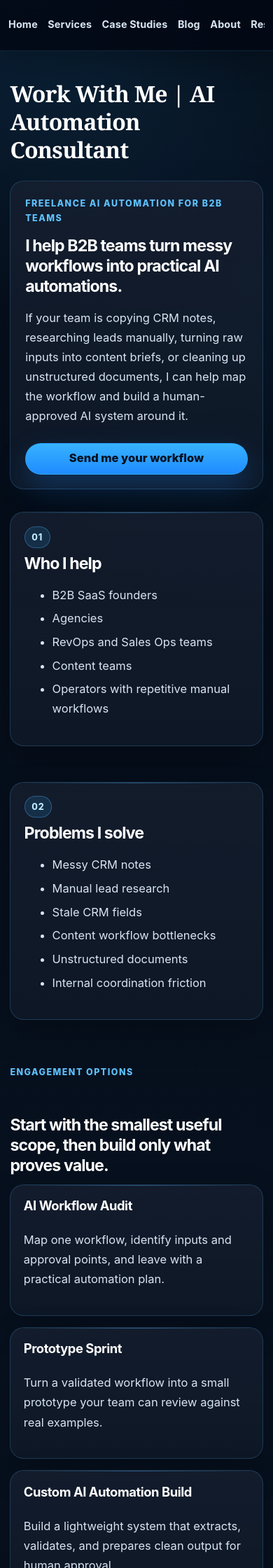
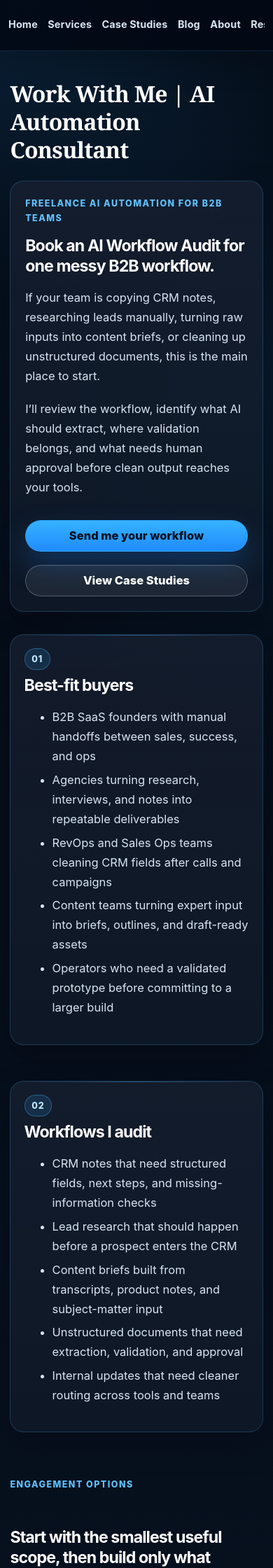
Before and after one commit to mahadevupadhyayula/mahadevupadhyayula.github.io, a Jekyll site: the page built from work-with-me.md, in a window 390 px wide. Shown: the top 2240 px of the page at 70% size. Built offline with Jekyll 4.4.1, drawn with Linux system fonts in a browser that asks for light colours; some of the changed text lies outside the part shown.

Commit message:
Refine Work With Me conversion flow

```diff
--- a/assets/css/style.css
+++ b/assets/css/style.css
@@ -1648,3 +1648,68 @@ img {
     grid-template-columns: 1fr;
   }
 }
+
+/* Work With Me main conversion intake */
+.intake-block {
+  display: grid;
+  grid-template-columns: minmax(0, 0.9fr) minmax(280px, 1.1fr);
+  gap: clamp(1.25rem, 4vw, 2rem);
+  align-items: start;
+}
+
+.intake-copy p,
+.intake-copy li {
+  color: #bdd0e5;
+}
+
+.workflow-intake-form {
+  display: grid;
+  gap: 0.8rem;
+  padding: clamp(1rem, 3vw, 1.35rem);
+  border: 1px solid rgba(84, 184, 255, 0.18);
+  border-radius: 22px;
+  background: rgba(3, 9, 20, 0.42);
+}
+
+.workflow-intake-form label {
+  color: #e8f6ff;
+  font-size: 0.88rem;
+  font-weight: 850;
+}
+
+.workflow-intake-form input,
+.workflow-intake-form select,
+.workflow-intake-form textarea {
+  width: 100%;
+  border: 1px solid rgba(84, 184, 255, 0.24);
+  border-radius: 14px;
+  background: rgba(255, 255, 255, 0.06);
+  color: #ffffff;
+  font: inherit;
+  padding: 0.72rem 0.85rem;
+}
+
+.workflow-intake-form textarea {
+  resize: vertical;
+}
+
+.workflow-intake-form input::placeholder,
+.workflow-intake-form textarea::placeholder {
+  color: rgba(216, 228, 242, 0.58);
+}
+
+.workflow-intake-form select option {
+  color: #071426;
+}
+
+.workflow-intake-form .button-link {
+  margin-top: 0.35rem;
+  border-radius: 999px;
+  cursor: pointer;
+}
+
+@media (max-width: 820px) {
+  .intake-block {
+    grid-template-columns: 1fr;
+  }
+}
--- a/work-with-me.md
+++ b/work-with-me.md
@@ -7,34 +7,37 @@ permalink: /work-with-me/
 
 <section class="services-intro work-with-me-hero" aria-labelledby="work-with-me-intro">
   <p class="section-eyebrow">Freelance AI automation for B2B teams</p>
-  <h2 id="work-with-me-intro">I help B2B teams turn messy workflows into practical AI automations.</h2>
-  <p>If your team is copying CRM notes, researching leads manually, turning raw inputs into content briefs, or cleaning up unstructured documents, I can help map the workflow and build a human-approved AI system around it.</p>
-  <a class="button-link button-primary" href="mailto:mahadev@mahadevupadhyayula.com?subject=My%20workflow%20for%20AI%20automation">Send me your workflow</a>
+  <h2 id="work-with-me-intro">Book an AI Workflow Audit for one messy B2B workflow.</h2>
+  <p>If your team is copying CRM notes, researching leads manually, turning raw inputs into content briefs, or cleaning up unstructured documents, this is the main place to start.</p>
+  <p>I’ll review the workflow, identify what AI should extract, where validation belongs, and what needs human approval before clean output reaches your tools.</p>
+  <div class="hero-actions" aria-label="Work with me actions">
+    <a class="button-link button-primary" href="#workflow-intake">Send me your workflow</a>
+    <a class="button-link button-secondary" href="{{ '/case-studies' | relative_url }}">View Case Studies</a>
+  </div>
 </section>
 
 <section class="work-with-me-grid" aria-label="Who I help and problems I solve">
   <article class="service-detail-card">
     <p class="service-number">01</p>
-    <h2>Who I help</h2>
+    <h2>Best-fit buyers</h2>
     <ul>
-      <li>B2B SaaS founders</li>
-      <li>Agencies</li>
-      <li>RevOps and Sales Ops teams</li>
-      <li>Content teams</li>
-      <li>Operators with repetitive manual workflows</li>
+      <li>B2B SaaS founders with manual handoffs between sales, success, and ops</li>
+      <li>Agencies turning research, interviews, and notes into repeatable deliverables</li>
+      <li>RevOps and Sales Ops teams cleaning CRM fields after calls and campaigns</li>
+      <li>Content teams turning expert input into briefs, outlines, and draft-ready assets</li>
+      <li>Operators who need a validated prototype before committing to a larger build</li>
     </ul>
   </article>
 
   <article class="service-detail-card">
     <p class="service-number">02</p>
-    <h2>Problems I solve</h2>
+    <h2>Workflows I audit</h2>
     <ul>
-      <li>Messy CRM notes</li>
-      <li>Manual lead research</li>
-      <li>Stale CRM fields</li>
-      <li>Content workflow bottlenecks</li>
-      <li>Unstructured documents</li>
-      <li>Internal coordination friction</li>
+      <li>CRM notes that need structured fields, next steps, and missing-information checks</li>
+      <li>Lead research that should happen before a prospect enters the CRM</li>
+      <li>Content briefs built from transcripts, product notes, and subject-matter input</li>
+      <li>Unstructured documents that need extraction, validation, and approval</li>
+      <li>Internal updates that need cleaner routing across tools and teams</li>
     </ul>
   </article>
 </section>
@@ -48,16 +51,16 @@ permalink: /work-with-me/
       <p>Map one workflow, identify inputs and approval points, and leave with a practical automation plan.</p>
     </article>
     <article>
-      <h3>Prototype Sprint</h3>
-      <p>Turn a validated workflow into a small prototype your team can review against real examples.</p>
+      <h3>CRM Hygiene Agent</h3>
+      <p>Extract structured fields, follow-ups, and missing-information checks from CRM notes, emails, and calls.</p>
     </article>
     <article>
-      <h3>Custom AI Automation Build</h3>
-      <p>Build a lightweight system that extracts, validates, and prepares clean output for human approval.</p>
+      <h3>Pre-CRM Research Agent</h3>
+      <p>Turn public account research into reviewed company summaries before records enter the CRM.</p>
     </article>
     <article>
-      <h3>AI Product / MBP Advisory</h3>
-      <p>Get product guidance on scoping, workflow design, validation logic, and MVP sequencing.</p>
+      <h3>Custom AI Automation MVP</h3>
+      <p>Build a lightweight prototype that extracts, validates, and prepares clean output for human approval.</p>
     </article>
   </div>
 </section>
@@ -67,8 +70,7 @@ permalink: /work-with-me/
   <h2 id="project-flow-title">We turn one real workflow into a reviewed automation path.</h2>
   <p>The goal is not to remove judgment. The goal is to make messy inputs easier to extract, validate, approve, and turn into clean output.</p>
   <div class="workflow-path" aria-label="Project flow">
-    <span>Workflow Map</span>
-    <span>Inputs</span>
+    <span>Messy Inputs</span>
     <span>AI Extraction</span>
     <span>Validation</span>
     <span>Human Approval</span>
@@ -76,14 +78,47 @@ permalink: /work-with-me/
   </div>
 </section>
 
-<section class="service-detail-card contact-block" aria-labelledby="contact-title">
-  <p class="section-eyebrow">Contact / CTA</p>
-  <h2 id="contact-title">Send me your workflow</h2>
-  <p>Email a short description of the workflow, the tools involved, and what clean output should look like. I’ll respond with the right next step.</p>
-  <ul class="contact-list">
-    <li><strong>Email:</strong> <a href="mailto:mahadev@mahadevupadhyayula.com?subject=My%20workflow%20for%20AI%20automation">mahadev@mahadevupadhyayula.com</a></li>
-    <li><strong>LinkedIn:</strong> <a href="https://www.linkedin.com/in/mahu2/" target="_blank" rel="noopener noreferrer">linkedin.com/in/mahu2</a></li>
-    <li><strong>Contra:</strong> <span>[placeholder]</span></li>
-  </ul>
-  <a class="button-link button-primary" href="mailto:mahadev@mahadevupadhyayula.com?subject=My%20workflow%20for%20AI%20automation">Send me your workflow</a>
+<!-- Canonical intake: keep all CTAs pointed to this route. If a lightweight modal is added later, reuse these fields and this form action instead of creating separate popup forms. -->
+<section class="service-detail-card intake-block" aria-labelledby="intake-title">
+  <div class="intake-copy">
+    <p class="section-eyebrow">Main conversion page</p>
+    <h2 id="intake-title">Send me your workflow</h2>
+    <p>Share the workflow you want cleaned up. I’ll use it to decide whether an audit, CRM hygiene build, lead research workflow, content system, or custom automation MVP is the right first step.</p>
+    <ul class="contact-list">
+      <li><strong>Good inputs:</strong> CRM notes, lead research steps, content brief examples, document workflows, or screenshots of the current process.</li>
+      <li><strong>What I’ll look for:</strong> extraction points, validation checks, approval moments, and the clean output your team needs.</li>
+      <li><strong>Prefer email?</strong> <a href="mailto:mahadev@mahadevupadhyayula.com?subject=My%20workflow%20for%20AI%20automation">mahadev@mahadevupadhyayula.com</a></li>
+    </ul>
+  </div>
+
+  <form id="workflow-intake" class="workflow-intake-form" action="mailto:mahadev@mahadevupadhyayula.com" method="post" enctype="text/plain">
+    <input type="hidden" name="source" value="work-with-me-main-conversion-page">
+
+    <label for="name">Name</label>
+    <input id="name" name="name" type="text" autocomplete="name" required>
+
+    <label for="email">Work email</label>
+    <input id="email" name="email" type="email" autocomplete="email" required>
+
+    <label for="company">Company or team</label>
+    <input id="company" name="company" type="text" autocomplete="organization">
+
+    <label for="workflow-type">Workflow type</label>
+    <select id="workflow-type" name="workflow_type" required>
+      <option value="">Select one</option>
+      <option value="AI Workflow Audit">AI Workflow Audit</option>
+      <option value="CRM Hygiene Agent">CRM Hygiene Agent</option>
+      <option value="Pre-CRM Research Agent">Pre-CRM Research Agent</option>
+      <option value="Long-form Blog Content Generator">Long-form Blog Content Generator</option>
+      <option value="Custom AI Automation MVP">Custom AI Automation MVP</option>
+    </select>
+
+    <label for="workflow">Describe the messy workflow</label>
+    <textarea id="workflow" name="workflow_description" rows="5" placeholder="What inputs come in, who reviews them, and what clean output should reach your CRM, content system, or internal tools?" required></textarea>
+
+    <label for="tools">Tools involved</label>
+    <input id="tools" name="tools_involved" type="text" placeholder="HubSpot, Salesforce, Airtable, Notion, Google Docs, Slack...">
+
+    <button class="button-link button-primary" type="submit">Book an AI Workflow Audit</button>
+  </form>
 </section>
```
